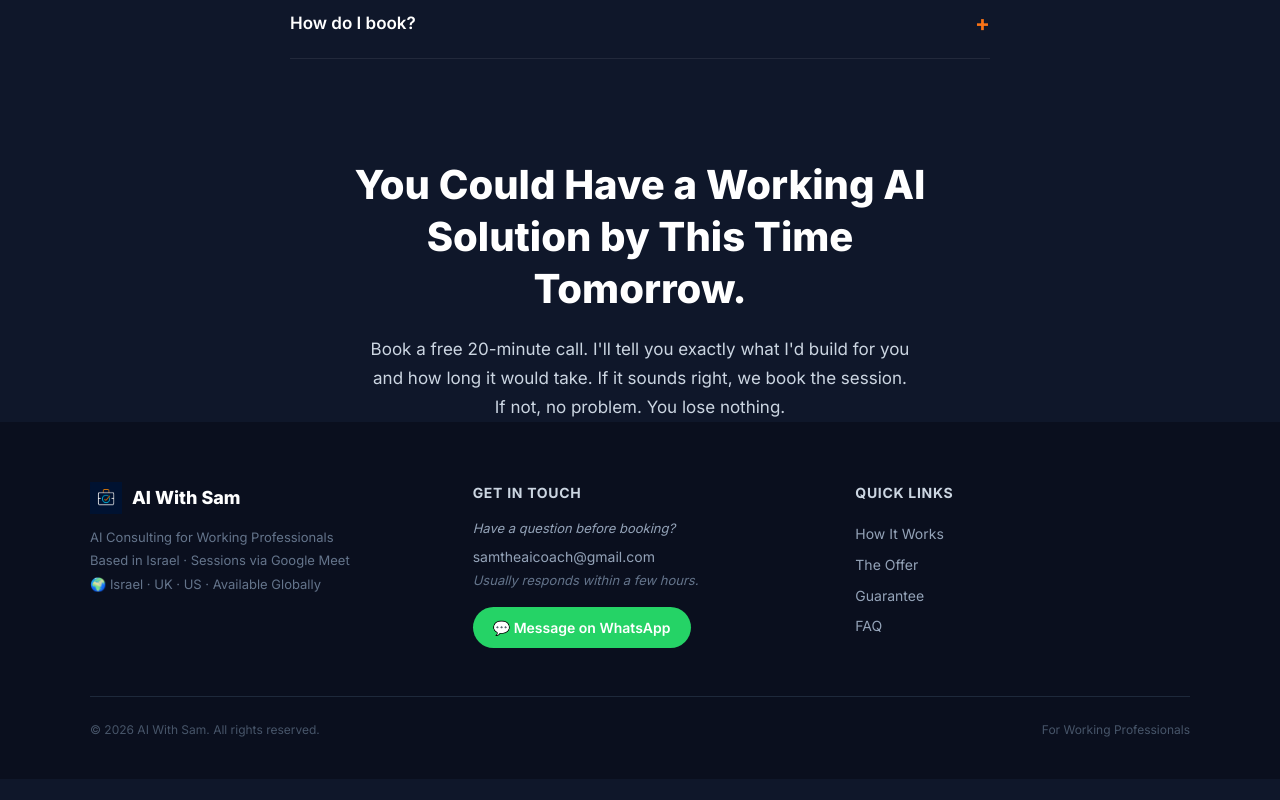
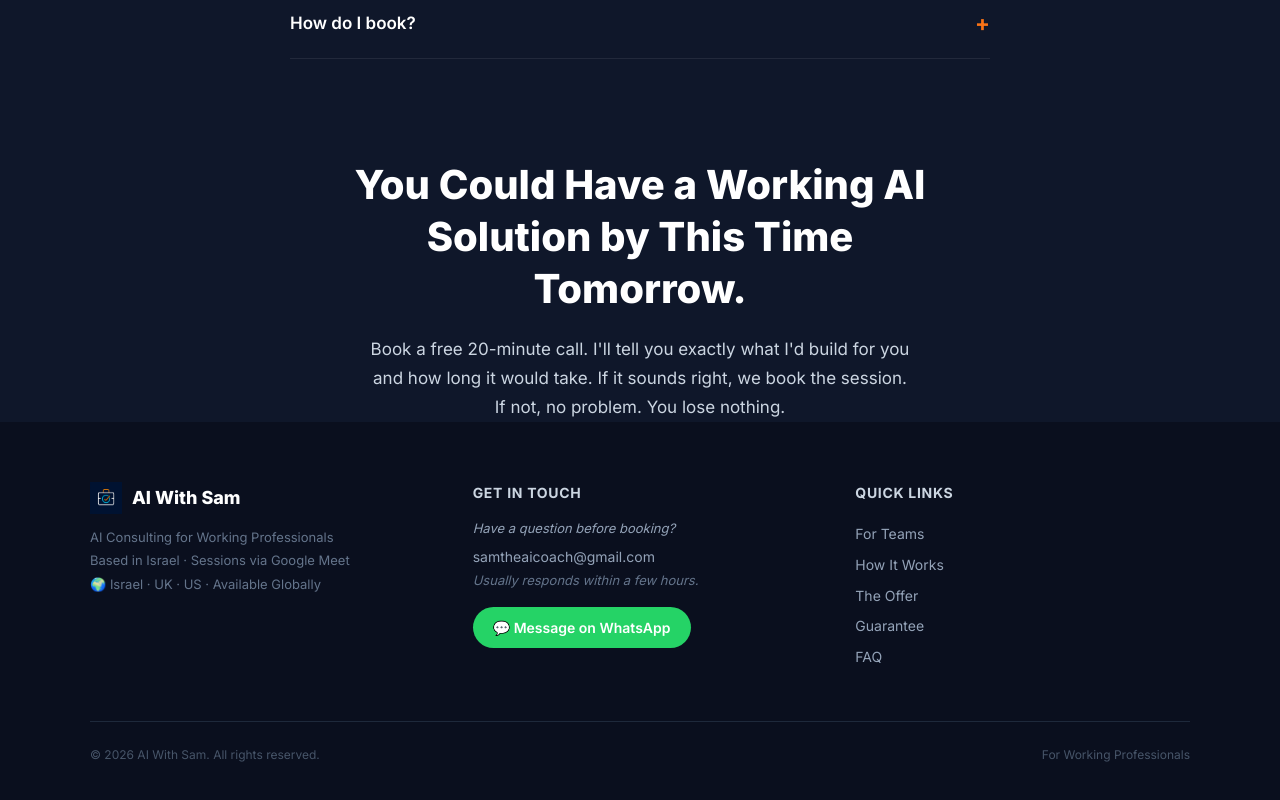
Before and after one commit to samkershner1234-aisk/ai-with-sam, a React (Vite) app: page / in a window 1280 px wide. Shown: the part 6422-7222 px from the top of the page. Before the commit the page ends 7201 px from the top, so only its background shows below. Built offline with nearby package versions, Linux system fonts and the light colour scheme.

Commit message:
Add Link component to Footer for navigation

```diff
--- a/src/components/landing/Footer.jsx
+++ b/src/components/landing/Footer.jsx
@@ -1,4 +1,5 @@
 import { WHATSAPP_URL } from "./constants";
+import { Link } from "react-router-dom";
 export default function Footer() {
   return (
     <footer style={{background:"#0A0F1E",padding:"60px 24px 40px",marginTop:0}}>
@@ -19,6 +20,7 @@ export default function Footer() {
         </div>
         <div>
           <p style={{fontWeight:700,color:"#CBD5E1",fontSize:"14px",letterSpacing:"0.05em",textTransform:"uppercase",marginBottom:"16px"}}>Quick Links</p>
+          <Link to="/teams" style={{display:"block",color:"#94A3B8",fontSize:"14px",lineHeight:2.2,textDecoration:"none"}}>For Teams</Link>
           {[{label:"How It Works",href:"#how-it-works"},{label:"The Offer",href:"#offer"},{label:"Guarantee",href:"#guarantee"},{label:"FAQ",href:"#faq"}].map(l=><a key={l.href} href={l.href} style={{display:"block",color:"#94A3B8",fontSize:"14px",lineHeight:2.2,textDecoration:"none"}}>{l.label}</a>)}
         </div>
       </div>
```
